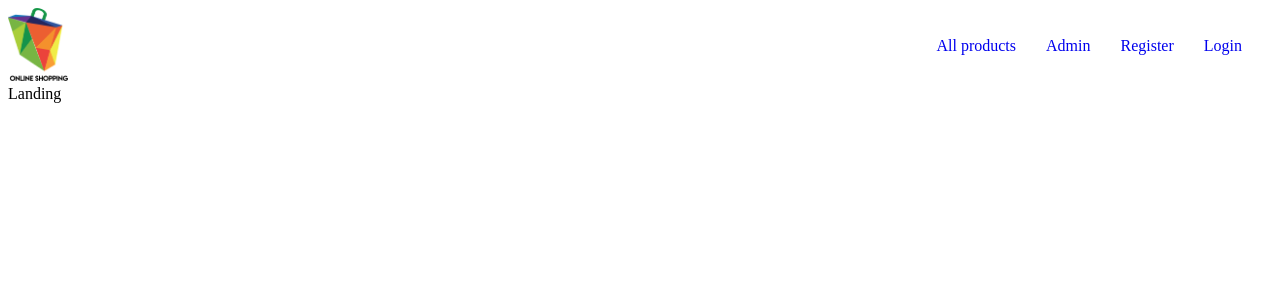
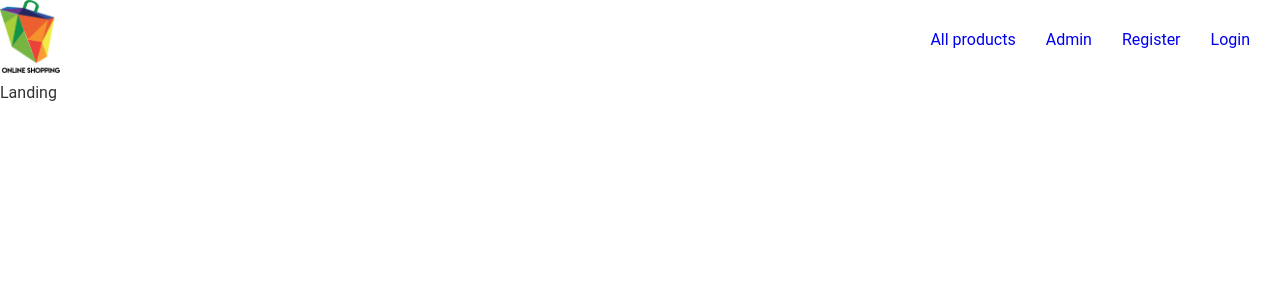
Before and after one commit to JoAn9/shop, a React (Create React App) app in the folder client/: page / in a window 1280 px wide. Shown: the top 300 px of the page. Built offline with nearby package versions, Linux system fonts and the light colour scheme; the HTML template or start-up script is replaced by a standard one.

Commit message:
some styling

```diff
--- a/client/public/index.html
+++ b/client/public/index.html
@@ -9,12 +9,12 @@
       name="description"
       content="Web site created using create-react-app"
     />
-    <link
+    <!-- <link
       rel="stylesheet"
       href="https://use.fontawesome.com/releases/v5.8.1/css/all.css"
       integrity="sha384-50oBUHEmvpQ+1lW4y57PTFmhCaXp0ML5d60M1M7uH2+nqUivzIebhndOJK28anvf"
       crossorigin="anonymous"
-    />
+    /> -->
 
     <link rel="manifest" href="%PUBLIC_URL%/manifest.json" />
 
--- a/client/src/App.css
+++ b/client/src/App.css
@@ -1,3 +1,25 @@
+:root {
+  --primary-color: #2bb3e9;
+  --dark-color: #343a40;
+  --light-color: #f4f4f4;
+  --danger-color: #dc3545;
+  --success-color: #28a745;
+}
+
+* {
+  box-sizing: border-box;
+  margin: 0;
+  padding: 0;
+}
+
+body {
+  font-family: 'Roboto', 'Helvetica', 'Arial', sans-serif;
+  font-size: 1rem;
+  line-height: 1.6;
+  background-color: #fff;
+  color: #333;
+}
+
 ul {
   list-style: none;
 }
@@ -16,3 +38,14 @@ ul li {
   justify-content: space-between;
   align-items: center;
 }
+
+.container {
+  max-width: 1100px;
+  margin: auto;
+  display: flex;
+  justify-content: center;
+  overflow: hidden;
+  padding: 0 2rem;
+  margin-top: 6rem;
+  margin-bottom: 3rem;
+}
```
